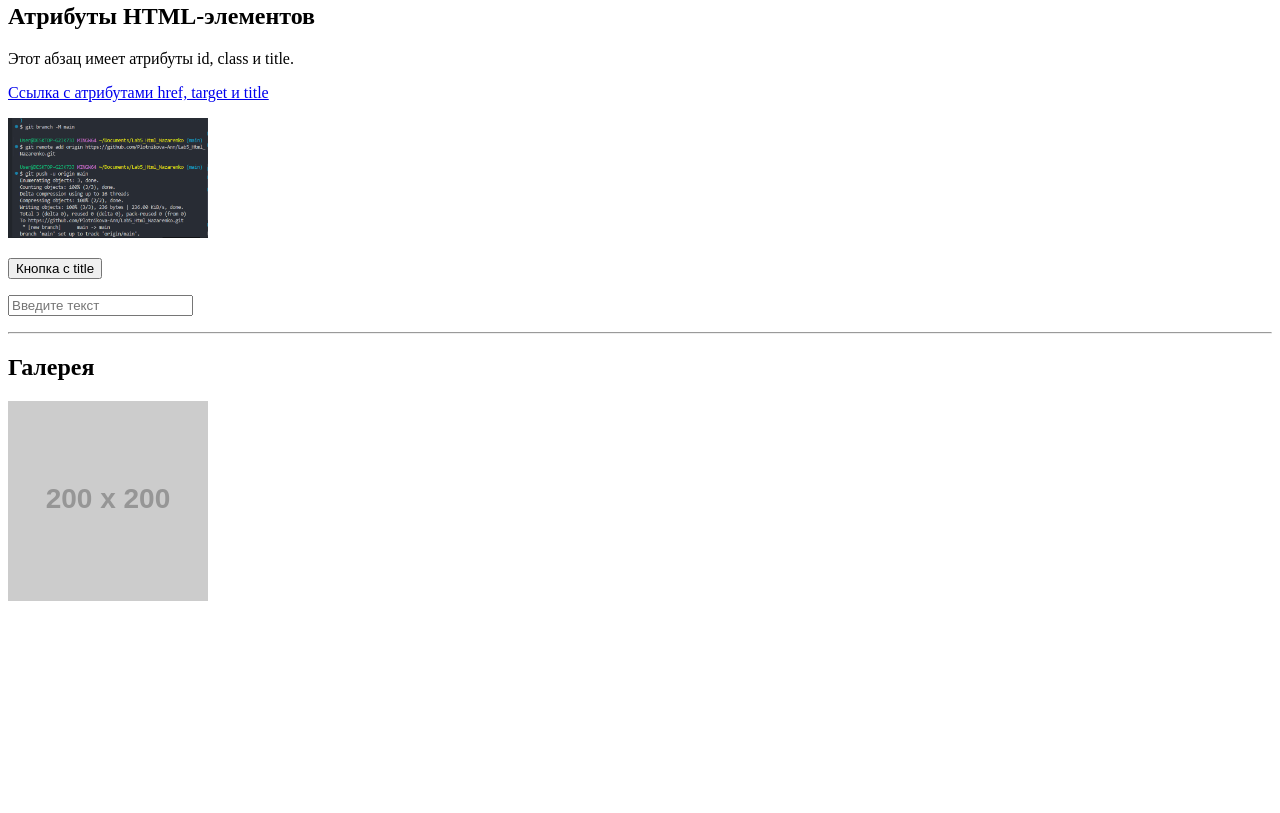
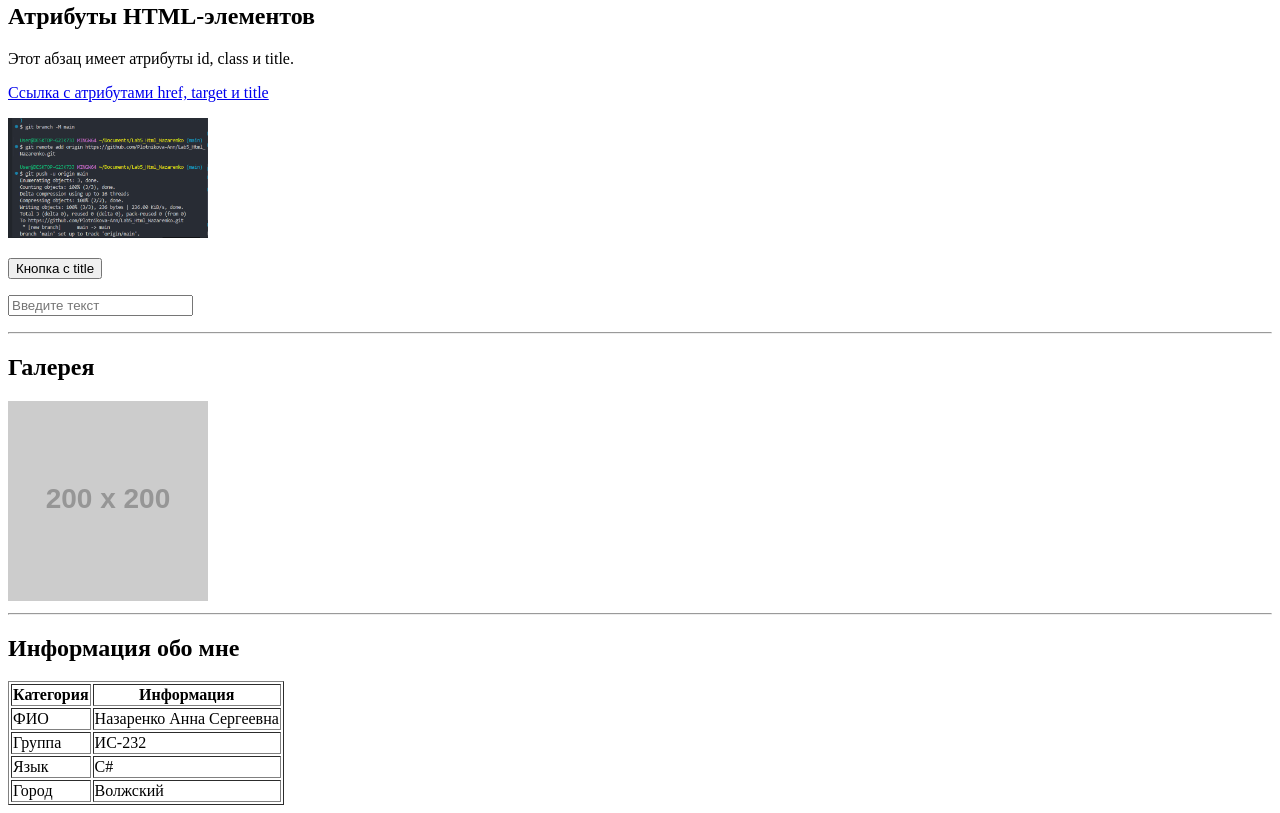
Before and after one commit to Plotnikova-Ann/Lab5_Html_Nazarenko, a plain HTML site: page index.html in a window 1280 px wide. Shown: the part 1202-2015 px from the top of the page. Before the commit the page ends 1815 px from the top, so only its background shows below. Drawn offline with Linux system fonts and the light colour scheme; placeholder pictures from the web are drawn by us.

Commit message:
Added table

```diff
--- a/index.html
+++ b/index.html
@@ -104,3 +104,25 @@
     <hr>
     <h2>Галерея</h2>
     <img src='https://via.placeholder.com/200' alt='тест' width='200'>
+<!-- Таблица -->
+<hr>
+<h2>Информация обо мне</h2>
+
+<table border="1">
+    <tr>
+        <th>Категория</th>
+        <th>Информация</th>
+    </tr>
+    <tr>
+        <td>ФИО</td>
+        <td>Назаренко Анна Сергеевна</td>
+    </tr>
+    <tr>
+        <td>Группа</td>    <td>ИС-232</td>  </tr>
+    <tr>
+        <td>Язык</td>
+        <td>C#</td>   </tr>
+    <tr>
+        <td>Город</td>
+        <td>Волжский</td>   </tr>
+</table>
```
